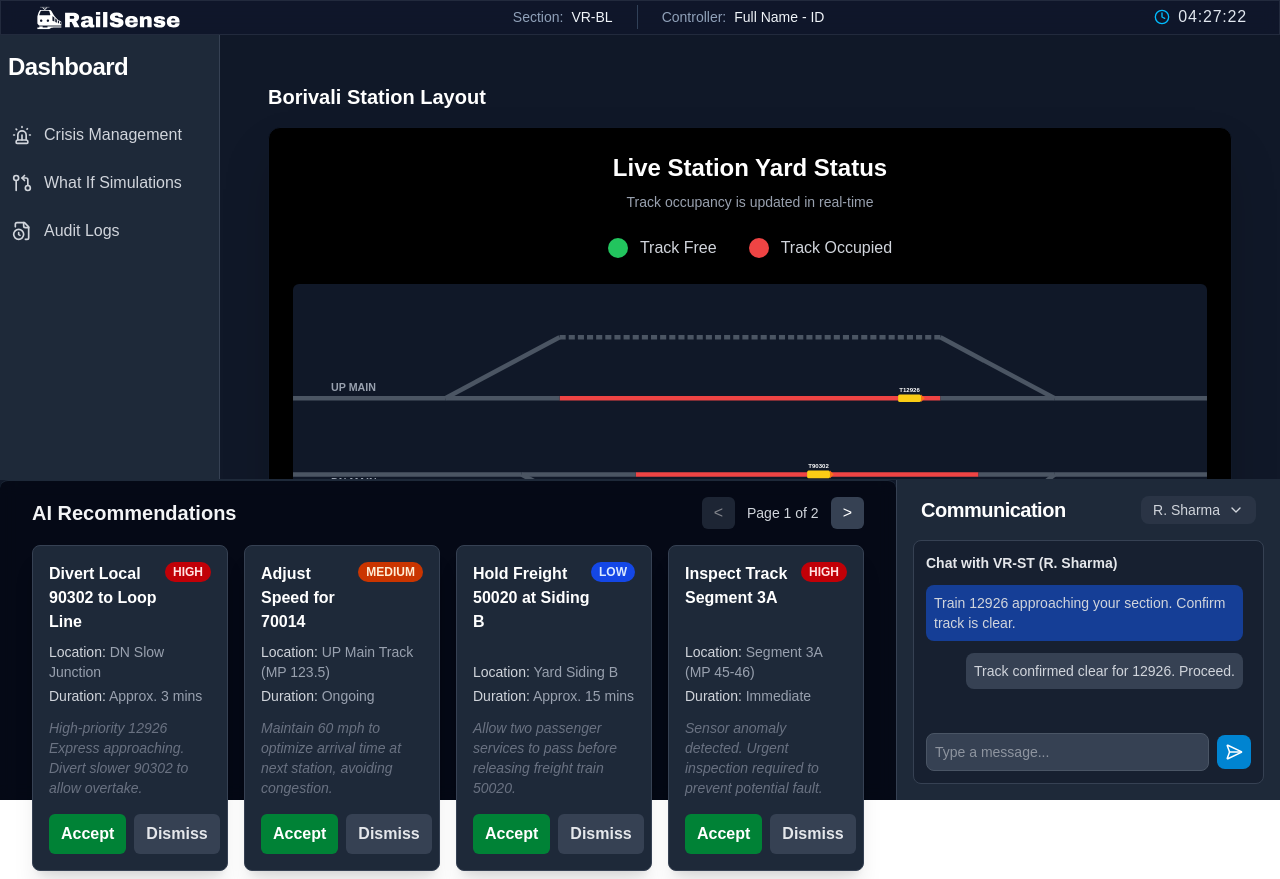
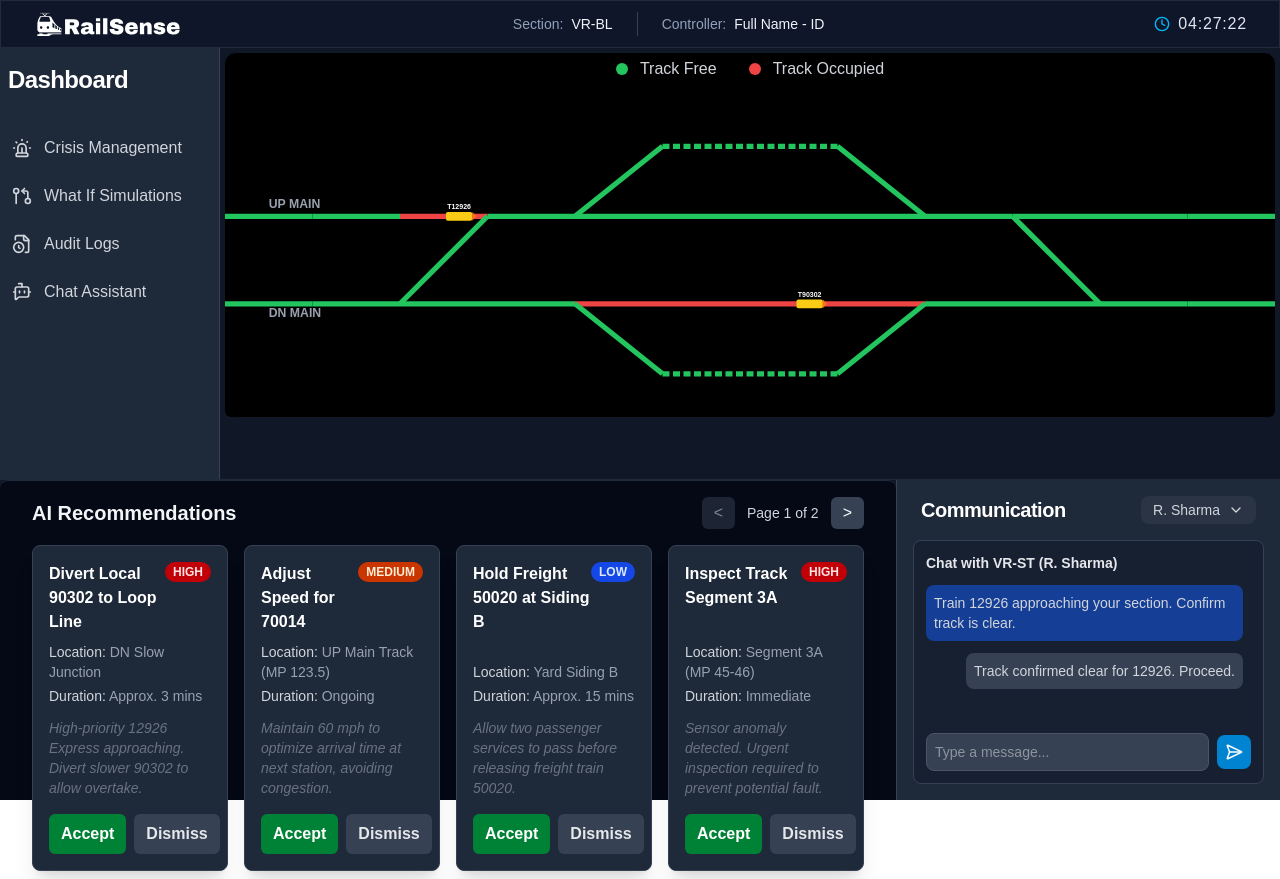
Before and after one commit to AbhayPadgaonkar/railsahayak, a Next.js app: page / in a window 1280 px wide. Built offline with nearby package versions, Linux system fonts and the light colour scheme.

Commit message:
added common loop in the station yard layout

```diff
--- a/src/app/layout.tsx
+++ b/src/app/layout.tsx
@@ -29,7 +29,7 @@ export default function RootLayout({
             <Sidebar />
 
             {/* Middle Section's Column 2: Page Content */}
-            <main className="flex-grow p-8 overflow-y-auto">
+            <main className="flex-grow p-1 overflow-y-auto">
               {children}
             </main>
 
--- a/src/app/page.tsx
+++ b/src/app/page.tsx
@@ -2,8 +2,8 @@ import StationYardLayout from '@/components/stationyardlayout';
 
 export default function Home() {
   return (
-    <main className="p-4">
-      <h1 className="text-xl font-bold mb-4">Borivali Station Layout</h1>
+    <main className="bg-">
+
       <StationYardLayout />
     </main>
   );
--- a/src/components/sidebar.tsx
+++ b/src/components/sidebar.tsx
@@ -1,6 +1,7 @@
 import React from 'react';
 import Link from 'next/link';
 import { Siren, GitPullRequestArrow, FileClock } from 'lucide-react';
+import { BotMessageSquare } from 'lucide-react';
 
 export default function Sidebar() {
   return (
@@ -43,6 +44,15 @@ export default function Sidebar() {
               <span>Audit Logs</span>
             </Link>
           </li>
+          <li>
+            <Link
+              href="/auditlogs"
+              className="flex items-center gap-3 py-2 px-3 rounded-lg transition-colors duration-200 hover:bg-sky-600 hover:text-white"
+            >
+              <BotMessageSquare className='w-5 h-5'  />
+              <span>Chat Assistant</span>
+            </Link>
+          </li>
         </ul>
       </nav>
 
--- a/src/components/stationyardlayout.tsx
+++ b/src/components/stationyardlayout.tsx
@@ -4,9 +4,6 @@
 import React, { useState, useEffect, useRef } from 'react';
 import Train from './train'; // Import the new Train component
 
-// ============================================================================
-//  1. TYPE DEFINITIONS & CONFIGURATION
-// ============================================================================
 
 type TrackStatus = 'free' | 'occupied';
 
@@ -26,32 +23,37 @@ interface TrackSegment {
 
 const LAYOUT_CONFIG: TrackSegment[] = [
   // UP Main Line
-  { id: 'upMain_1', d: 'M 0 150 L 200 150', connectedTo: ['upMain_Turnout1_Straight', 'upTurnout_1_Diverge'] },
-  { id: 'upMain_2', d: 'M 350 150 L 850 150', connectedTo: ['upMain_Turnout1_Straight', 'upMain_Turnout2_Straight'] },
-  { id: 'upMain_3', d: 'M 1000 150 L 1200 150', connectedTo: ['upMain_Turnout2_Straight'] },
+  { id: 'upMain_1', d: 'M 0 150 L 100 150', connectedTo: ['upMain_2'] },
+  { id: 'upMain_2', d: 'M 100 150 L 200 150', connectedTo: ['upMain_3'] },
+  { id: 'upMain_3', d: 'M 200 150 L 300 150', connectedTo: ['upMain_Turnout1_Straight'] },
+  { id: 'upMain_4', d: 'M 400 150 L 800 150', connectedTo: ['upMain_Turnout1_Straight','upMain_Turnout2_Straight'] },
+  { id: 'upMain_5', d: 'M 900 150 L 1000 150', connectedTo: ['upMain_6'] },
+  { id: 'upMain_6', d: 'M 1000 150 L 1100 150', connectedTo: ['upMain_7'] },
+  { id: 'upMain_7', d: 'M 1100 150 L 1200 150', connectedTo: [''] },
   // DN Main Line
-  { id: 'dnMain_1', d: 'M 0 250 L 300 250', connectedTo: ['dnMain_Turnout1_Straight'] },
-  { id: 'dnMain_2', d: 'M 450 250 L 900 250', connectedTo: ['dnMain_Turnout1_Straight', 'dnMain_Turnout2_Straight'] },
-  { id: 'dnMain_3', d: 'M 1000 250 L 1200 250', connectedTo: ['dnMain_Turnout2_Straight'] },
+  { id: 'dnMain_5', d: 'M 0 250 L 100 250', connectedTo: [''] },
+  { id: 'dnMain_4', d: 'M 100 250 L 200 250', connectedTo: ['dnMain_5'] },
+  { id: 'dnMain_3', d: 'M 400 250 L 800 250', connectedTo: ['dnMain_Turnout2_Straight'] },
+  { id: 'dnMain_2', d: 'M 1000 250 L 1100 250', connectedTo: ['dnMain_Turnout1_Straight','up_down_2_Diverge'] },
+  { id: 'dnMain_1', d: 'M 1100 250 L 1200 250', connectedTo: ['dnMain_2'] },
   // Loops
-  { id: 'commonLoop', d: 'M 350 70 L 850 70', connectedTo: ['upTurnout_1_Diverge', 'upTurnout_2_Diverge'], isLoop: true },
-  { id: 'sideLoop', d: 'M 450 330 L 900 330', connectedTo: ['dnTurnout_1_Diverge', 'dnTurnout_2_Diverge'], isLoop: true },
+  { id: 'commonLoop', d: 'M 500 70 L 700 70', connectedTo: ['upTurnout_1_Diverge', 'upTurnout_2_Diverge'], isLoop: true },
+  { id: 'sideLoop', d: 'M 500 330 L 700 330', connectedTo: ['dnTurnout_1_Diverge', 'dnTurnout_2_Diverge'], isLoop: true },
   // Turnouts
-  { id: 'upMain_Turnout1_Straight', d: 'M 200 150 L 350 150', connectedTo: ['upMain_1', 'upMain_2'] },
-  { id: 'upTurnout_1_Diverge', d: 'M 200 150 L 350 70', connectedTo: ['upMain_1', 'commonLoop'] },
-  { id: 'upMain_Turnout2_Straight', d: 'M 850 150 L 1000 150', connectedTo: ['upMain_2', 'upMain_3'] },
-  { id: 'upTurnout_2_Diverge', d: 'M 850 70 L 1000 150', connectedTo: ['commonLoop', 'upMain_3'] },
-  { id: 'dnMain_Turnout1_Straight', d: 'M 300 250 L 450 250', connectedTo: ['dnMain_1', 'dnMain_2'] },
-  { id: 'dnTurnout_1_Diverge', d: 'M 300 250 L 450 330', connectedTo: ['dnMain_1', 'sideLoop'] },
-  { id: 'dnMain_Turnout2_Straight', d: 'M 900 250 L 1000 250', connectedTo: ['dnMain_2', 'dnMain_3'] },
-  { id: 'dnTurnout_2_Diverge', d: 'M 900 330 L 1000 250', connectedTo: ['sideLoop', 'dnMain_3'] },
+  { id: 'upMain_Turnout1_Straight', d: 'M 300 150 L 400 150', connectedTo: ['up_down_1_Diverge', 'upTurnout_1_Diverge','upMain_4'] },
+  { id: 'upTurnout_1_Diverge', d: 'M 400 150 L 500 70', connectedTo: ['commonLoop'] },
+  { id: 'upMain_Turnout2_Straight', d: 'M 800 150 L 900 150', connectedTo: ['upTurnout_2_Diverge','up_down_2_Diverge','upMain_5'] },
+  { id: 'upTurnout_2_Diverge', d: 'M 700 70 L 800 150', connectedTo: ['commonLoop', 'upMain_Turnout2_Straight'] },
+  { id: 'dnMain_Turnout2_Straight', d: 'M 200 250 L 400 250', connectedTo: ['dnMain_4'] },
+  { id: 'dnTurnout_1_Diverge', d: 'M 400 250 L 500 330', connectedTo: ['dnMain_1', 'sideLoop'] },
+  { id: 'dnMain_Turnout1_Straight', d: 'M 800 250 L 1000 250', connectedTo: ['dnMain_2', 'dnMain_3'] },
+  { id: 'dnTurnout_2_Diverge', d: 'M 700 330 L 800 250', connectedTo: ['sideLoop', 'dnMain_3'] },
+
+  { id: 'up_down_1_Diverge', d: 'M 200 250 L 300 150', connectedTo: ['upMain_1', 'commonLoop'] },
+  { id: 'up_down_2_Diverge', d: 'M 1000 250 L 900 150', connectedTo: ['upMain_1', 'commonLoop'] },
 ];
 
 const getTrackElementById = (id: string) => LAYOUT_CONFIG.find(el => el.id === id);
-
-// ============================================================================
-//  2. REACT COMPONENT
-// ============================================================================
 
 const StationYardLayout = () => {
   const [trains, setTrains] = useState<TrainState[]>([]);
@@ -61,8 +63,8 @@ const StationYardLayout = () => {
   // Initialize simulation
   useEffect(() => {
     setTrains([
-      { id: 'T12926', currentSegmentId: 'upMain_1', progress: 0, speed: 150 },
-      { id: 'T90302', currentSegmentId: 'dnMain_3', progress: 0, speed: 100 },
+      { id: 'T12926', currentSegmentId: 'upMain_1', progress: 0, speed: 50 },
+      { id: 'T90302', currentSegmentId: 'dnMain_3', progress: 0, speed: 50 },
     ]);
     lastUpdateTimeRef.current = performance.now();
   }, []);
@@ -130,22 +132,21 @@ const StationYardLayout = () => {
   };
 
   return (
-    <div className="bg-black p-6 rounded-xl shadow-2xl border border-gray-900 w-full max-w-6xl">
-      <h2 className="text-2xl text-white font-bold mb-2 text-center">Live Station Yard Status</h2>
-      <p className="text-sm text-gray-400 text-center mb-6">Track occupancy is updated in real-time</p>
+    <div className=" pt-1 rounded-xl  border bg-black  border-gray-900 w-full mx-auto">
 
-      <div className="flex justify-center items-center gap-8 mb-6">
+
+      <div className="flex justify-center items-center gap-8 mb-1">
         <div className="flex items-center gap-3">
-          <div className="w-5 h-5 rounded-full" style={{ backgroundColor: colorMap.free }} />
-          <span className="font-medium text-gray-300">Track Free</span>
+          <div className="w-3 h-3 rounded-full" style={{ backgroundColor: colorMap.free }} />
+          <span className=" text-gray-300">Track Free</span>
         </div>
         <div className="flex items-center gap-3">
-          <div className="w-5 h-5 rounded-full" style={{ backgroundColor: colorMap.occupied }} />
-          <span className="font-medium text-gray-300">Track Occupied</span>
+          <div className="w-3 h-3 rounded-full" style={{ backgroundColor: colorMap.occupied }} />
+          <span className=" text-gray-300">Track Occupied</span>
         </div>
       </div>
 
-      <svg viewBox="0 0 1200 400" className="w-full h-auto bg-gray-900 rounded-md">
+      <svg viewBox="0 0 1200 379" className="w-full h-full bg-black rounded-md">
         <g>
           {/* Layer 1: Base Tracks (with unique IDs for animation) */}
           {LAYOUT_CONFIG.map(segment => (
@@ -153,7 +154,7 @@ const StationYardLayout = () => {
               id={segment.id} // IMPORTANT: ID is needed for getElementById
               key={segment.id}
               d={segment.d}
-              stroke={trackStatus[segment.id] === 'free' ? '#4b5563' : colorMap[trackStatus[segment.id]]}
+              stroke={trackStatus[segment.id] === 'free' ? '#22c55e' : colorMap[trackStatus[segment.id]]}
               strokeWidth={6}
               strokeDasharray={segment.isLoop ? "8 4" : "none"}
               fill="none"
```
